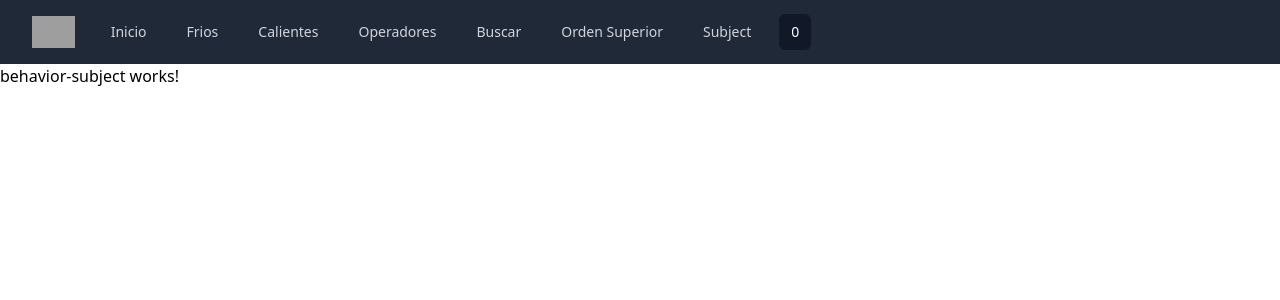
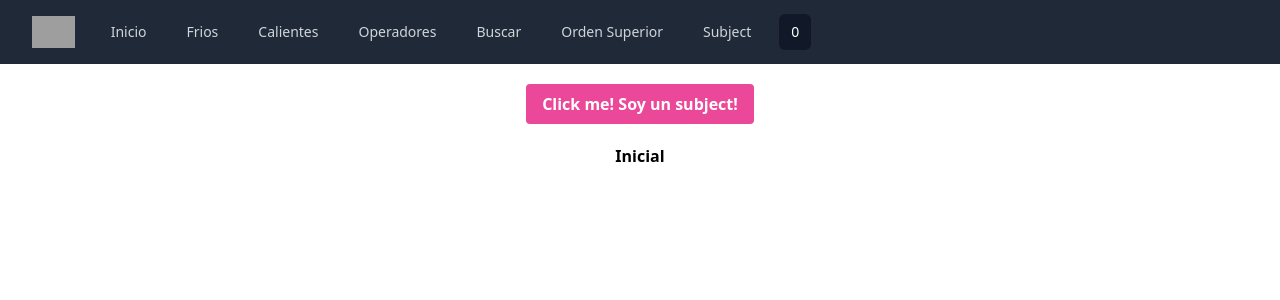
Before and after one commit to GuadaGT/RXJS_Project, an Angular app: page /bahaviour-subject in a window 1280 px wide. Shown: the top 300 px of the page. Built offline with nearby package versions, Linux system fonts and the light colour scheme; grey boxes are pictures that could not be loaded.

Commit message:
Behavior subject

```diff
--- a/src/app/components/behavior-subject/behavior-subject.component.html
+++ b/src/app/components/behavior-subject/behavior-subject.component.html
@@ -1 +1,10 @@
-<p>behavior-subject works!</p>
+<div class="flex justify-center">
+  <button class="bg-pink-500 hover:bg-pink-700 text-white font-bold
+      py-2 px-4 rounded m-5 " (click)="ejemploBS()">
+    <!--Emitimos un valor con el observer cada vez que sea haga click al botón-->
+    Click me! Soy un subject!
+  </button>
+</div>
+<div class="flex justify-center font-bold">
+  {{myBehaviorSubject | async}}
+</div>
--- a/src/app/components/behavior-subject/behavior-subject.component.ts
+++ b/src/app/components/behavior-subject/behavior-subject.component.ts
@@ -1,10 +1,20 @@
 import { Component } from '@angular/core';
+import {BehaviorSubject} from "rxjs";
+import {RxjsService} from "../../services/rxjs.service";
 
 @Component({
   selector: 'app-behavior-subject',
   templateUrl: './behavior-subject.component.html',
   styleUrls: ['./behavior-subject.component.css']
 })
-export class BehaviorSubjectComponent {
+export class BehaviorSubjectComponent
+{
+    myBehaviorSubject = new BehaviorSubject<String>('Inicial');
 
+    constructor(private service: RxjsService){}
+    ejemploBS()
+    {
+      this.myBehaviorSubject.next('Holiiiii!');
+      this.service.addElement(1);
+    }
 }
```
